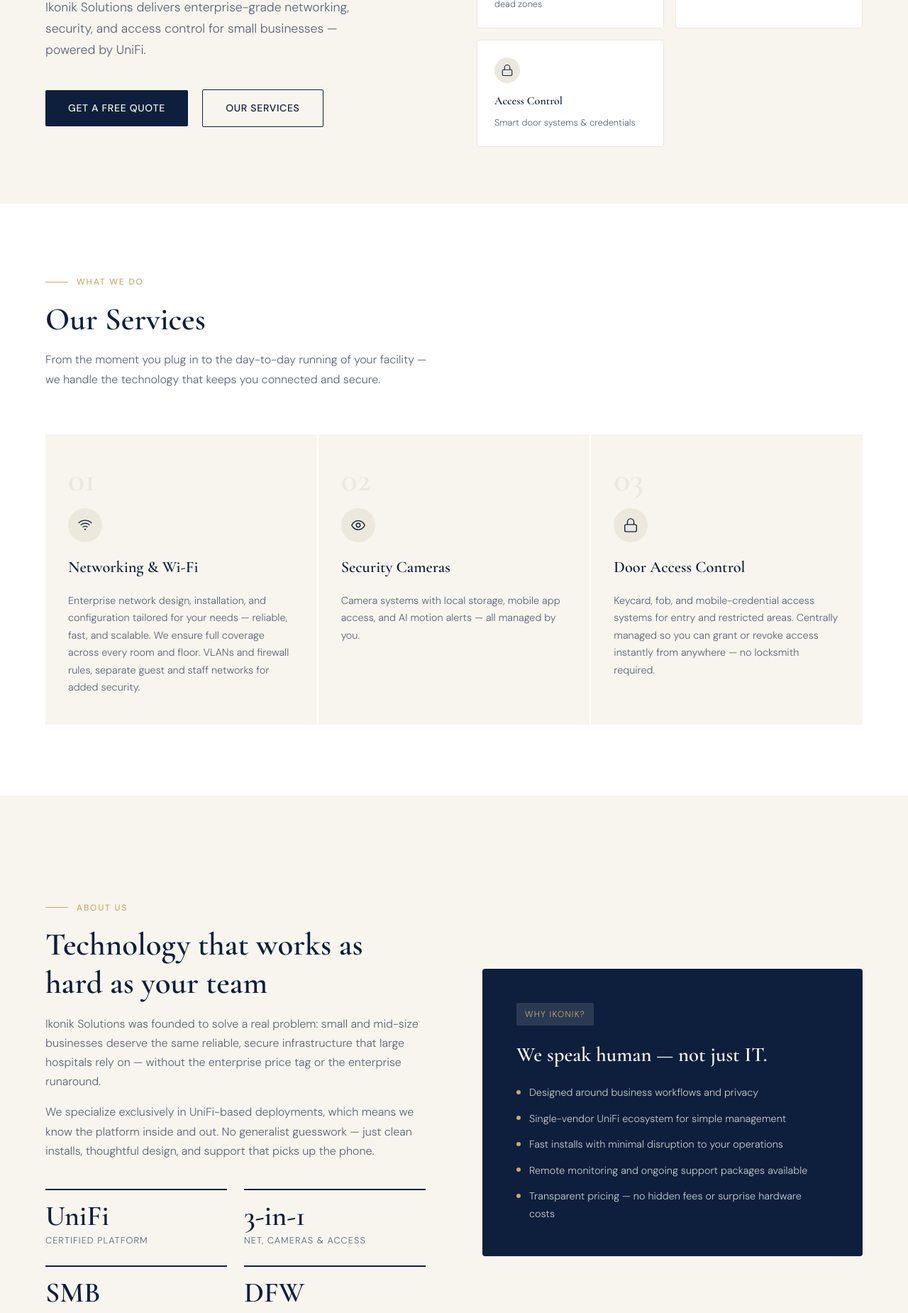
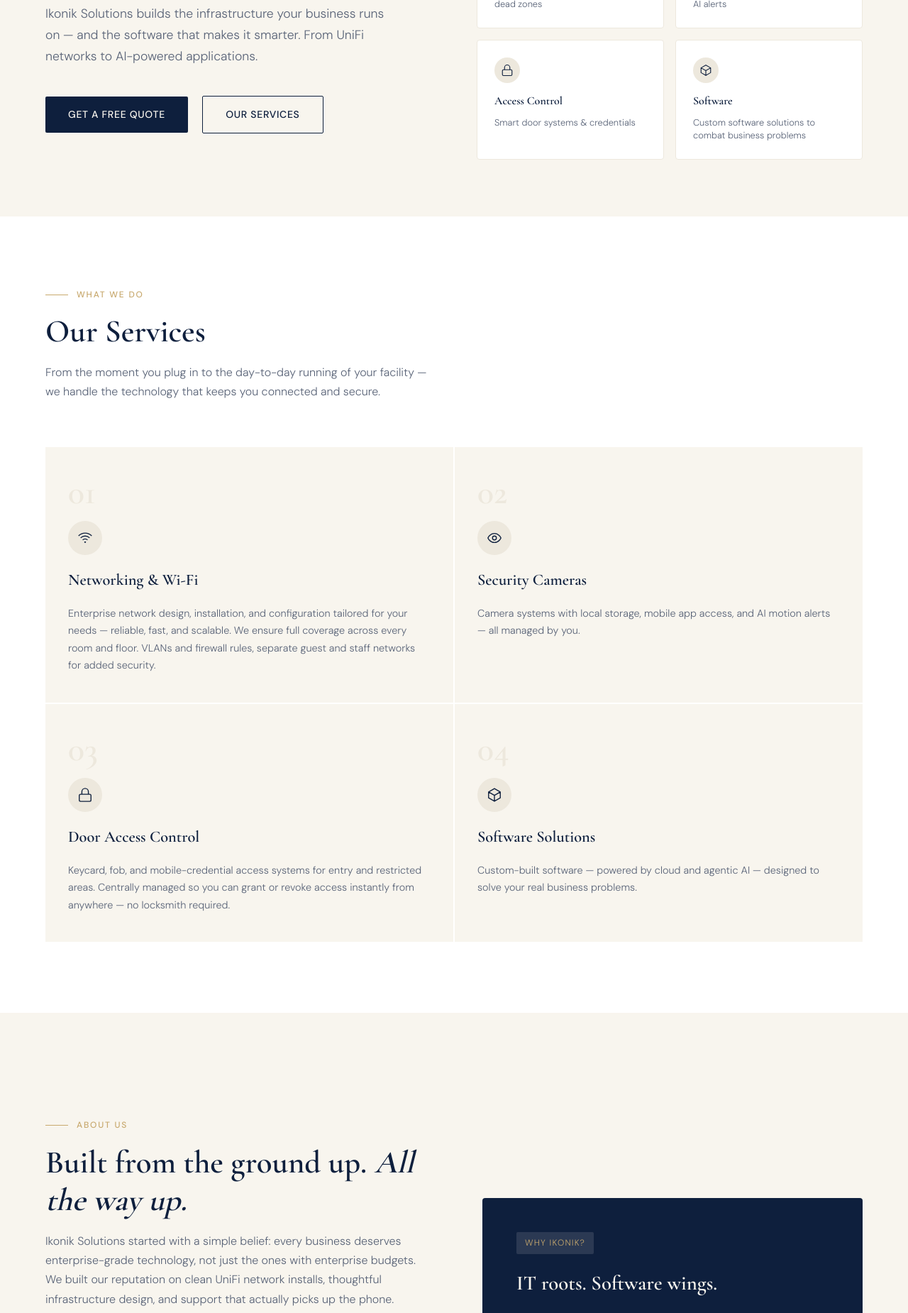
Before and after one commit to momostallion/ikoniksolutions.net, a plain HTML site: page index.html in a window 1280 px wide. Shown: the part 629-2479 px from the top of the page at 71% size. Drawn offline with nearby package versions, Linux system fonts and the light colour scheme.

Commit message:
update hero section and services descriptions; adjust grid layout and add software solutions

```diff
--- a/index.html
+++ b/index.html
@@ -159,7 +159,7 @@
     }
     .hero-badge-main strong, .hero-badge-main p { color: var(--ivory); }
     .hero-badge-main .badge-icon { background: rgba(255, 255, 255, 0.1); }
-    .hero-badge-main .badge-icon svg { stroke: var(--ivory); }
+    .hero-badge-main .badge-icon svg { strokƒe: var(--ivory); }
 
     /* ─── SECTIONS ─── */
     section { padding: 100px 5%; }
@@ -179,7 +179,7 @@
     /* ─── SERVICES ─── */
     #services { background: var(--white); }
     .services-grid {
-      display: grid; grid-template-columns: repeat(3, 1fr);
+      display: grid; grid-template-columns: repeat(2, 1fr);
       gap: 2px; margin-top: 4rem;
     }
     .service-card {
@@ -321,9 +321,8 @@
     <div class="hero-grid">
       <div>
         <div class="hero-eyebrow">IT Infrastructure Specialists</div>
-        <h1>Networks built for the <em>modern</em> customer</h1>
-        <p class="hero-sub">Ikonik Solutions delivers enterprise-grade networking, security, and access control for
-          small businesses — powered by UniFi.</p>
+        <h1>IT roots.<br><em>Software</em> wings.</h1>
+        <p class="hero-sub">Ikonik Solutions builds the infrastructure your business runs on — and the software that makes it smarter. From UniFi networks to AI-powered applications.</p>
         <a href="#contact" class="btn-primary">Get a Free Quote</a>
         <a href="#services" class="btn-ghost">Our Services</a>
       </div>
@@ -357,7 +356,7 @@
               </svg>
             </div>
             <strong>Security Cameras</strong>
-            <p>AI notifications</p>
+            <p>Camera systems, mobile access and AI alerts</p>
           </div>
           <div class="hero-badge">
             <div class="badge-icon">
@@ -369,6 +368,16 @@
             <strong>Access Control</strong>
             <p>Smart door systems & credentials</p>
           </div>
+          <div class="hero-badge">
+            <div class="badge-icon">
+              <svg viewBox="0 0 24 24">
+                <path stroke-linecap="round" stroke-linejoin="round" d="m21 7.5-9-5.25L3 7.5m18 0-9 5.25m9-5.25v9l-9 5.25M3 7.5l9 5.25M3 7.5v9l9 5.25m0-9v9"/>
+              </svg>
+            </div>
+            <strong>Software</strong>
+            <p>Custom software solutions to combat business problems</p>
+          </div>
+        </div>
         </div>
       </div>
     </div>
@@ -412,14 +421,25 @@
           <div class="service-num">03</div>
           <div class="service-icon">
             <svg viewBox="0 0 24 24">
-              <rect x="3" y="11" width="18" height="11" rx="2" />
-              <path d="M7 11V7a5 5 0 0 1 10 0v4" />
-            </svg>
+                <rect x="3" y="11" width="18" height="11" rx="2" />
+                <path d="M7 11V7a5 5 0 0 1 10 0v4" />
+              </svg>
           </div>
           <h3>Door Access Control</h3>
           <p>Keycard, fob, and mobile-credential access systems for entry and restricted areas. Centrally managed so you
             can grant or revoke access instantly from anywhere — no locksmith required.</p>
-        </div>
+          </div>
+
+          <div class="service-card">
+            <div class="service-num">04</div>
+            <div class="service-icon">
+              <svg viewBox="0 0 24 24">
+                <path stroke-linecap="round" stroke-linejoin="round" d="m21 7.5-9-5.25L3 7.5m18 0-9 5.25m9-5.25v9l-9 5.25M3 7.5l9 5.25M3 7.5v9l9 5.25m0-9v9"/>
+              </svg>
+            </div>
+            <h3>Software Solutions</h3>
+            <p>Custom-built software — powered by cloud and agentic AI — designed to solve your real business problems.</p>
+          </div>
 
       </div>
     </div>
@@ -431,15 +451,12 @@
       <div class="about-grid">
         <div>
           <div class="section-label">About Us</div>
-          <h2>Technology that works as hard as your team</h2>
+          <h2>Built from the ground up. <em>All the way up.</em></h2>
           <p style="color: var(--text-muted); margin-top: 1rem;">
-            Ikonik Solutions was founded to solve a real problem: small and mid-size businesses deserve the same
-            reliable, secure infrastructure that large hospitals rely on — without the enterprise price tag or the
-            enterprise runaround.
+            Ikonik Solutions started with a simple belief: every business deserves enterprise-grade technology, not just the ones with enterprise budgets. We built our reputation on clean UniFi network installs, thoughtful infrastructure design, and support that actually picks up the phone.
           </p>
           <p style="color: var(--text-muted); margin-top: 1rem;">
-            We specialize exclusively in UniFi-based deployments, which means we know the platform inside and out. No
-            generalist guesswork — just clean installs, thoughtful design, and support that picks up the phone.
+            That foundation reinforced what we already knew: technology problems don't stop at the network edge. With over 20 years of software engineering experience solving real business problems, expanding into software wasn't a pivot — it was inevitable. Today Ikonik Solutions delivers both: the network your business runs on, and the software that makes it smarter.
           </p>
           <div class="about-stats">
             <div class="stat-box">
@@ -451,8 +468,8 @@
               <div class="stat-label">Net, Cameras & Access</div>
             </div>
             <div class="stat-box">
-              <div class="stat-num">SMB</div>
-              <div class="stat-label">Clinic Focused</div>
+              <div class="stat-num">AI</div>
+              <div class="stat-label">Powered Software</div>
             </div>
             <div class="stat-box">
               <div class="stat-num">DFW</div>
@@ -463,13 +480,13 @@
         <div class="about-image-block">
           <div class="about-visual">
             <span class="about-tag">Why Ikonik?</span>
-            <div class="about-visual-title">We speak human — not just IT.</div>
+            <div class="about-visual-title">IT roots. Software wings.</div>
             <ul class="about-visual-list">
-              <li>Designed around business workflows and privacy</li>
-              <li>Single-vendor UniFi ecosystem for simple management</li>
-              <li>Fast installs with minimal disruption to your operations</li>
-              <li>Remote monitoring and ongoing support packages available</li>
-              <li>Transparent pricing — no hidden fees or surprise hardware costs</li>
+              <li>Enterprise-grade UniFi networking for clinics and small businesses</li>
+              <li>AI-powered software products built on real client problems</li>
+              <li>End-to-end ownership — we design, install, and support everything</li>
+              <li>Transparent pricing across both infrastructure and software</li>
+              <li>One partner for your network, your cameras, your access control, and your apps</li>
             </ul>
           </div>
         </div>
@@ -482,8 +499,7 @@
     <div class="section-inner">
       <div class="section-label">Reach Out</div>
       <h2>Let's build your network.</h2>
-      <p class="section-sub">Ready to upgrade your company's infrastructure? Get in touch for a free site assessment and
-        quote.</p>
+      <p class="section-sub">Ready to upgrade your infrastructure, explore our software, or both? Get in touch and let's build something.</p>
       <div class="contact-grid">
         <div class="contact-items">
           <div class="contact-item">
@@ -546,7 +562,7 @@
     <p style="color:rgba(248,245,238,0.3); font-size:0.8rem;">Dallas–Fort Worth, TX</p>
   </footer>
 
-  <script data-cfasync="false" src="/cdn-cgi/scripts/5c5dd728/cloudflare-static/email-decode.min.js"></script><script>
+  <script>
     // ── Network Canvas Animation ──
     const canvas = document.getElementById('networkCanvas');
     const ctx = canvas.getContext('2d');
@@ -615,7 +631,7 @@
 
         n.x += n.vx;
         n.y += n.vy;
-                if (n.x < 0 || n.x > W) n.vx *= -1;
+        if (n.x < 0 || n.x > W) n.vx *= -1;
         if (n.y < 0 || n.y > H) n.vy *= -1;
       });
 
```
